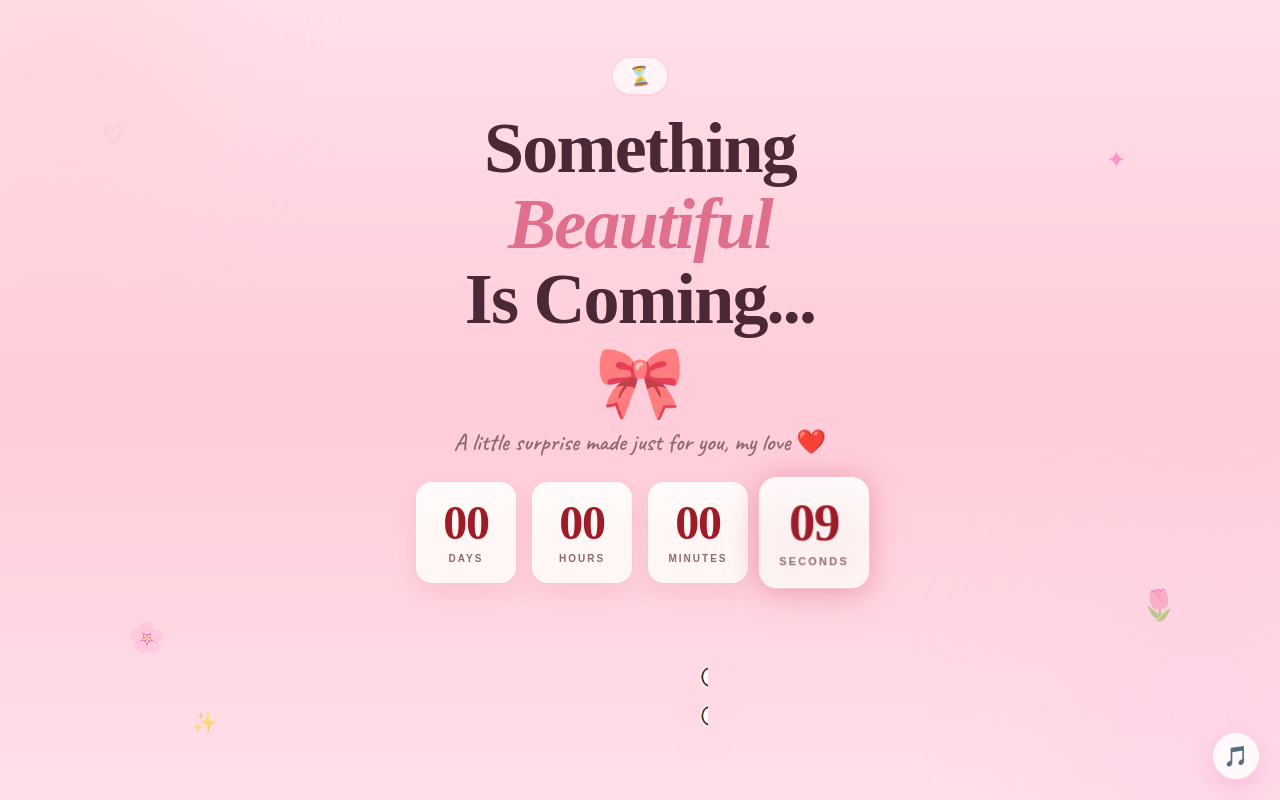
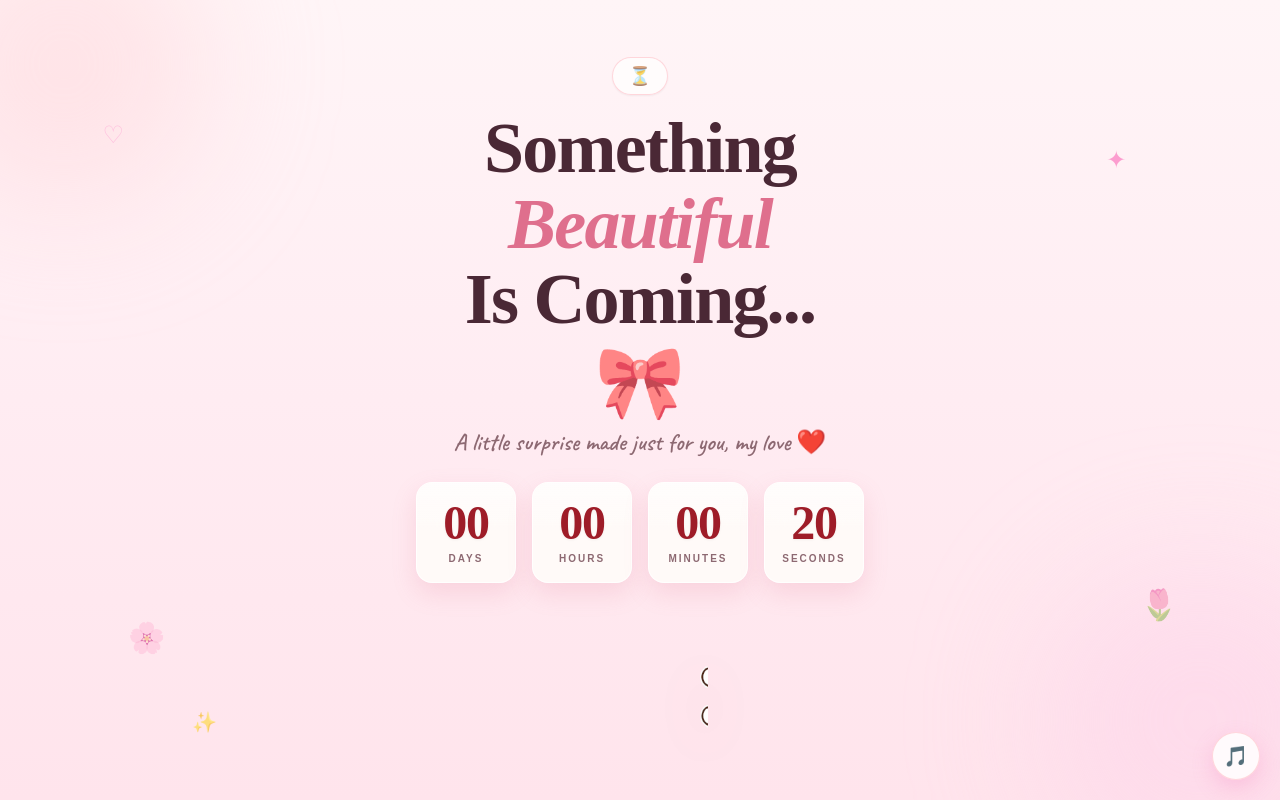
Before and after one commit to imsurajyd/HBD, a React (Vite) app: page / in a window 1280 px wide. Built offline with nearby package versions, Linux system fonts and the light colour scheme.

Commit message:
Add Prank

```diff
--- a/src/App.jsx
+++ b/src/App.jsx
@@ -11,7 +11,7 @@ import BIRTHDAY_AUDIO_URL from "./assets/music/Birthday.mp3"; // Birthday Hero S
 import FAVORITE_AUDIO_URL from "./assets/music/Favorite.mp3"; // GF's Favorite Song
 
 // TESTING: 14 seconds
-const BIRTHDAY_DATE = new Date(Date.now() + 14 * 1000);
+const BIRTHDAY_DATE = new Date(Date.now() + 25 * 1000);
 
 // FINAL:
 // const BIRTHDAY_DATE = new Date("2026-09-09T00:00:00");
--- a/src/components/CountdownScreen.jsx
+++ b/src/components/CountdownScreen.jsx
@@ -1,8 +1,43 @@
+import React, { useState, useRef, useEffect } from "react";
 import TimeBox from "./TimeBox";
 import Wait from "../assets/gifs/Wait.gif";
 
+// Subtle cute click pop audio
+const playSoftPop = () => {
+  try {
+    const AudioContext = window.AudioContext || window.webkitAudioContext;
+    if (!AudioContext) return;
+    const ctx = new AudioContext();
+    if (ctx.state === "suspended") ctx.resume();
+
+    const osc = ctx.createOscillator();
+    const gain = ctx.createGain();
+
+    osc.type = "sine";
+    osc.frequency.setValueAtTime(520, ctx.currentTime);
+    osc.frequency.exponentialRampToValueAtTime(880, ctx.currentTime + 0.05);
+
+    gain.gain.setValueAtTime(0.18, ctx.currentTime);
+    gain.gain.exponentialRampToValueAtTime(0.001, ctx.currentTime + 0.06);
+
+    osc.connect(gain);
+    gain.connect(ctx.destination);
+
+    osc.start();
+    osc.stop(ctx.currentTime + 0.07);
+  } catch (e) {}
+};
+
 function CountdownScreen({ timeLeft }) {
-  // Urgent countdown threshold (Last 5 seconds)
+  const [isFastForwarding, setIsFastForwarding] = useState(false);
+  const [fakeTime, setFakeTime] = useState(null); // { days, hours, minutes, seconds }
+  const [bubbleMessage, setBubbleMessage] = useState(null);
+
+  const fastForwardIntervalRef = useRef(null);
+  const stageTimeoutRef = useRef(null);
+  const cleanupTimeoutRef = useRef(null);
+
+  // Aakhri 10 seconds check (Days, Hours, Mins = 0 aur Seconds <= 10)
   const isUrgent =
     timeLeft.days === 0 &&
     timeLeft.hours === 0 &&
@@ -10,9 +45,75 @@ function CountdownScreen({ timeLeft }) {
     timeLeft.seconds <= 10 &&
     timeLeft.seconds > 0;
 
+  // Agar timer aakhri 10 seconds me enter ho jaye, to prank turant cancel ho jayega
+  useEffect(() => {
+    if (isUrgent) {
+      if (fastForwardIntervalRef.current) clearInterval(fastForwardIntervalRef.current);
+      if (stageTimeoutRef.current) clearTimeout(stageTimeoutRef.current);
+      if (cleanupTimeoutRef.current) clearTimeout(cleanupTimeoutRef.current);
+
+      setIsFastForwarding(false);
+      setFakeTime(null);
+      setBubbleMessage(null);
+    }
+  }, [isUrgent]);
+
+  const handleScreenClick = () => {
+    // ⚠️ Agar 10 second ya usse kam bache hain, to prank trigger nahi hoga
+    if (isUrgent) return;
+
+    // Agar pehle se chal raha ho to ignore karein
+    if (isFastForwarding || bubbleMessage !== null) return;
+
+    playSoftPop();
+    setIsFastForwarding(true);
+
+    let d = Number(timeLeft.days) || 0;
+    let h = Number(timeLeft.hours) || 0;
+    let m = Number(timeLeft.minutes) || 0;
+    let s = Number(timeLeft.seconds) || 14;
+
+    setFakeTime({ days: d, hours: h, minutes: m, seconds: s });
+
+    // Sabhi units ek sath rapidly collapse honge
+    fastForwardIntervalRef.current = setInterval(() => {
+      d = Math.max(0, d - 1);
+      h = Math.max(0, h - 2);
+      m = Math.max(0, m - 3);
+      s = Math.max(0, s - 2);
+
+      if (d === 0 && h === 0 && m === 0 && s === 0) {
+        clearInterval(fastForwardIntervalRef.current);
+        setFakeTime({ days: 0, hours: 0, minutes: 0, seconds: 0 });
+        setIsFastForwarding(false);
+
+        // 1st Message: 5 seconds tak poora timer 00 pe freeze
+        setBubbleMessage("Lo ho gya time khatam, mana lo apna birthday 😏");
+
+        // 5 seconds baad funny reveal
+        stageTimeoutRef.current = setTimeout(() => {
+          setBubbleMessage("Mazak tha babu! 🤣❤️");
+
+          // 2.2 seconds baad real time restore
+          cleanupTimeoutRef.current = setTimeout(() => {
+            setBubbleMessage(null);
+            setFakeTime(null);
+          }, 2200);
+        }, 8000);
+      } else {
+        setFakeTime({ days: d, hours: h, minutes: m, seconds: s });
+      }
+    }, 85);
+  };
+
+  // Prank ke dauran fake time dikhega, warna actual running time
+  const currentDisplay = fakeTime !== null ? fakeTime : timeLeft;
+  const isFrozenAtZero = fakeTime !== null && fakeTime.seconds === 0 && fakeTime.minutes === 0;
+
   return (
     <section
-      className={`relative flex min-h-screen w-full items-center justify-center overflow-hidden px-4 py-8 text-[#4a2835] transition-colors duration-1000 select-none ${
+      onClick={handleScreenClick}
+      className={`relative flex min-h-screen w-full cursor-pointer items-center justify-center overflow-hidden px-4 py-8 text-[#4a2835] transition-colors duration-1000 select-none ${
         isUrgent
           ? "bg-linear-to-b from-[#ffe0ea] via-[#ffccd9] to-[#ffe0ea]"
           : "bg-linear-to-b from-[#fff5f7] via-[#ffecf2] to-[#ffe4ec]"
@@ -43,7 +144,9 @@ function CountdownScreen({ timeLeft }) {
       <div className="relative z-10 flex w-full max-w-2xl flex-col items-center text-center">
         {/* Subtle Category Pill */}
         <div className="inline-flex items-center gap-2 rounded-full border border-rose-200/80 bg-white/70 px-4 py-1 shadow-xs backdrop-blur-xs">
-          <span className="text-lg animate-spin">⏳</span>
+          <span className={`text-lg ${isFastForwarding ? "animate-spin" : "animate-pulse"}`}>
+            ⏳
+          </span>
         </div>
 
         {/* Main Headline */}
@@ -63,33 +166,58 @@ function CountdownScreen({ timeLeft }) {
           A little surprise made just for you, my love ❤️
         </p>
 
-        {/* Timer Grid (Clean spacing + Modern Glass Effect) */}
-        <div className="mt-6 grid w-full max-w-md grid-cols-4 gap-2 sm:gap-4">
-          <TimeBox value={timeLeft.days} label="Days" />
-          <TimeBox value={timeLeft.hours} label="Hours" />
-          <TimeBox value={timeLeft.minutes} label="Minutes" />
+        {/* Timer Grid (Chaaron boxes ek sath fast forward / freeze honge) */}
+        <div
+          className={`mt-6 grid w-full max-w-md grid-cols-4 gap-2 transition-all duration-200 sm:gap-4 ${
+            isFastForwarding
+              ? "scale-105 animate-[shake_0.15s_infinite]"
+              : isFrozenAtZero
+              ? "scale-105 drop-shadow-[0_0_15px_rgba(223,111,141,0.65)]"
+              : isUrgent
+              ? "scale-105"
+              : "scale-100"
+          }`}
+        >
+          <TimeBox value={currentDisplay.days} label="Days" />
+          <TimeBox value={currentDisplay.hours} label="Hours" />
+          <TimeBox value={currentDisplay.minutes} label="Minutes" />
+          <TimeBox value={currentDisplay.seconds} label="Seconds" />
+        </div>
 
-          {/* Seconds Box: Smooth Pulsing without Remounting */}
+        {/* Mascot + Two-Stage Dialogue Bubble */}
+        <div className="relative mt-8 flex flex-col items-center justify-center">
           <div
-            className={`transition-all duration-300 ${
-              isUrgent
-                ? "scale-110 drop-shadow-[0_0_12px_rgba(223,111,141,0.5)]"
-                : "scale-100"
+            className={`absolute -top-11 z-20 whitespace-nowrap rounded-full border border-rose-300 bg-white/95 px-4 py-1.5 text-xs font-bold text-[#9e1c28] shadow-[0_8px_25px_rgba(244,114,182,0.35)] backdrop-blur-md transition-all duration-300 sm:text-sm ${
+              bubbleMessage !== null
+                ? "opacity-100 scale-100 -translate-y-1"
+                : "opacity-0 scale-75 translate-y-2 pointer-events-none"
             }`}
           >
-            <TimeBox value={timeLeft.seconds} label="Seconds" />
+            {bubbleMessage}
+            <span className="absolute -bottom-1 left-1/2 -translate-x-1/2 h-2.5 w-2.5 rotate-45 border-r border-b border-rose-300 bg-white" />
           </div>
-        </div>
 
-        {/* Teddy / Heart Mascot */}
-        <div className="mt-8 flex justify-center">
           <img
             src={Wait}
             alt="Cute celebration mascot"
-            className="h-28 w-auto object-contain drop-shadow-[0_12px_24px_rgba(158,28,40,0.15)] transition-transform duration-300 hover:scale-105 sm:h-32"
+            className={`h-28 w-auto object-contain drop-shadow-[0_12px_24px_rgba(158,28,40,0.15)] transition-transform duration-300 sm:h-32 ${
+              isFastForwarding
+                ? "scale-115 -translate-y-2"
+                : bubbleMessage !== null
+                ? "scale-110 -translate-y-1"
+                : "hover:scale-105"
+            }`}
           />
         </div>
       </div>
+
+      <style>{`
+        @keyframes shake {
+          0%, 100% { transform: translateX(0) rotate(0deg); }
+          25% { transform: translateX(-2px) rotate(-1.5deg); }
+          75% { transform: translateX(2px) rotate(1.5deg); }
+        }
+      `}</style>
     </section>
   );
 }
--- a/src/components/MemoriesSection.jsx
+++ b/src/components/MemoriesSection.jsx
@@ -62,7 +62,7 @@ function MemoriesSection() {
   const showPrevButton = deck.length > 0 && peeledStack.length > 0;
 
   return (
-    <section className="relative flex min-h-screen w-full flex-col items-center justify-between overflow-hidden bg-gradient-to-b from-[#fff5f7] via-[#ffecf2] to-[#ffe4ec] px-4 py-6 text-[#4a2835] select-none sm:py-8">
+    <section className="relative flex min-h-screen w-full flex-col items-center justify-between overflow-hidden bg-linear-to-b from-[#fff5f7] via-[#ffecf2] to-[#ffe4ec] px-4 py-6 text-[#4a2835] select-none sm:py-8">
       {/* 🌸 Ambient Atmosphere Orbs */}
       <div className="pointer-events-none absolute -left-20 -top-20 h-80 w-80 rounded-full bg-rose-200/40 blur-3xl animate-pulse" />
       <div className="pointer-events-none absolute -bottom-20 -right-20 h-96 w-96 rounded-full bg-pink-200/40 blur-3xl animate-pulse" />
@@ -104,7 +104,7 @@ function MemoriesSection() {
       </div>
 
       {/* 📸 The Physical Photo Deck Area (Exact Same Dimensions & Fixed Center Position) */}
-      <div className="relative my-auto flex h-[410px] w-full max-w-sm items-center justify-center sm:h-[460px]">
+      <div className="relative my-auto flex h-102.5 w-full max-w-sm items-center justify-center sm:h-115">
         {/* Soft shadow below the deck */}
         <div className="pointer-events-none absolute h-64 w-72 rounded-3xl bg-[#d49aa9]/25 blur-2xl" />
 
```
